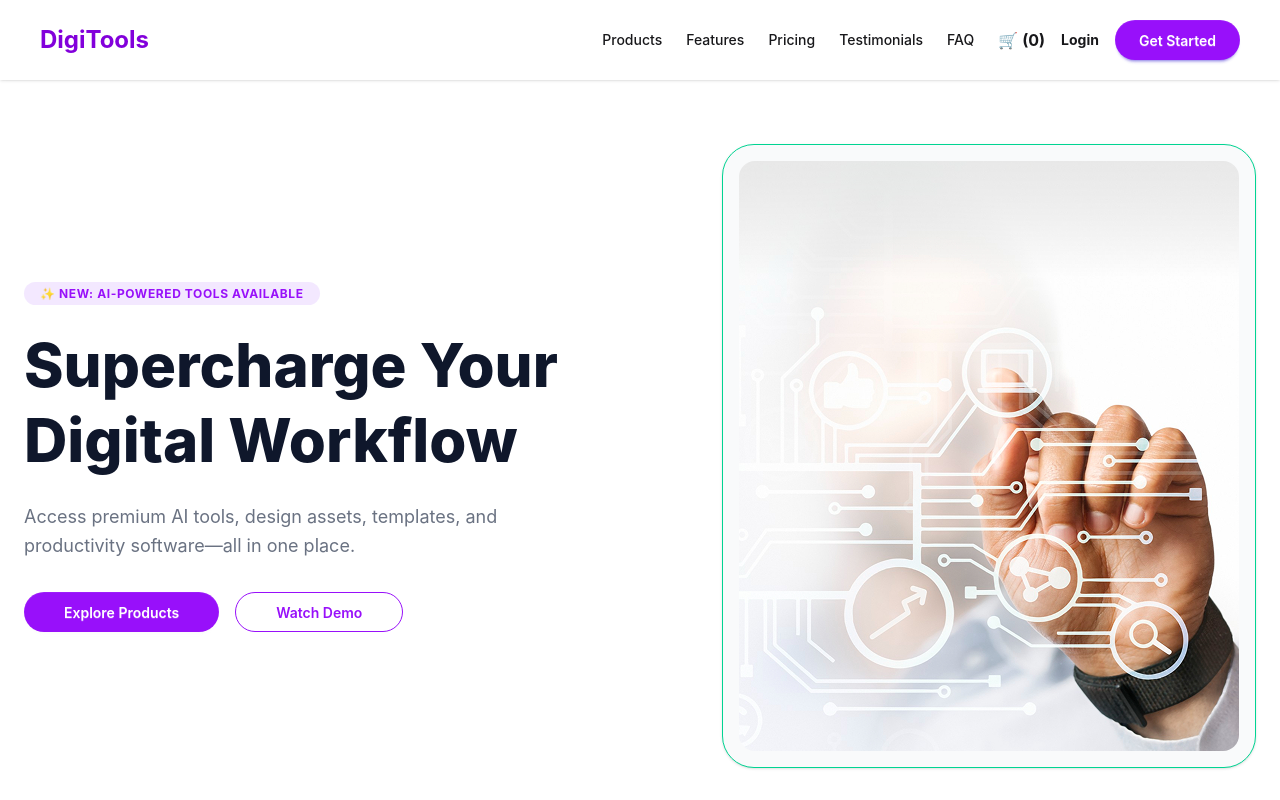
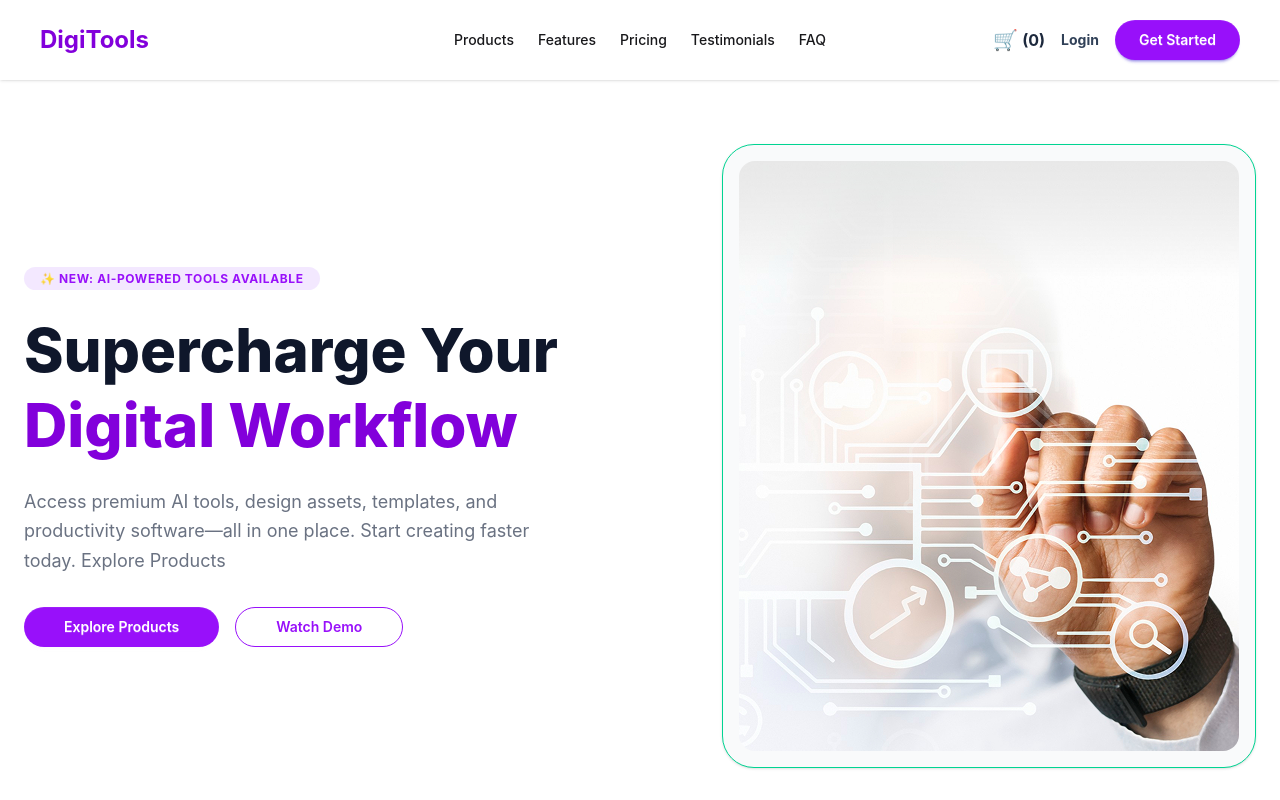
Before and after one commit to 03shawon/A6-Digital-Tools-Website, a React (Vite) app: page / in a window 1280 px wide. Shown: the top 800 px of the page. Built offline with nearby package versions, Linux system fonts and the light colour scheme.

Commit message:
solved nav issue

```diff
--- a/src/components/Hero.jsx
+++ b/src/components/Hero.jsx
@@ -6,10 +6,12 @@ const Hero = () => {
           ✨ New: AI-Powered Tools Available
         </span>
         <h1 className="text-6xl font-extrabold mt-6 leading-tight text-slate-900">
-          Supercharge Your <br/> Digital Workflow
+          Supercharge Your <br /> <span className="text-purple-700">Digital Workflow</span>
         </h1>
         <p className="text-gray-500 mt-6 text-lg max-w-lg leading-relaxed">
-          Access premium AI tools, design assets, templates, and productivity software—all in one place.
+          Access premium AI tools, design assets, templates, and productivity
+          software—all in one place. Start creating faster today.
+          Explore Products
         </p>
         <div className="mt-8 flex gap-4">
           <button className="btn bg-purple-600 hover:bg-purple-700 text-white rounded-full px-10 border-none">Explore Products</button>
--- a/src/components/Navbar.jsx
+++ b/src/components/Navbar.jsx
@@ -1,22 +1,34 @@
-
 const Navbar = ({ count }) => {
   return (
     <nav className="flex justify-between items-center px-10 py-5 sticky top-0 bg-white z-50 shadow-sm">
-      <h1 className="text-2xl font-bold text-purple-700">DigiTools</h1>
-      <div className="flex items-center gap-6">
-        <ul className="hidden md:flex gap-6 text-sm font-medium">
-          <li>Products</li><li>Features</li><li>Pricing</li><li>Testimonials</li><li>FAQ</li>
+
+      <div className="flex-1">
+        <h1 className="text-2xl font-bold text-purple-700 font-sans">DigiTools</h1>
+      </div>
+
+      <div className="hidden md:flex flex-1 justify-center">
+        <ul className="flex gap-6 text-sm font-medium">
+          <li className="cursor-pointer hover:text-purple-600 transition">Products</li>
+          <li className="cursor-pointer hover:text-purple-600 transition">Features</li>
+          <li className="cursor-pointer hover:text-purple-600 transition">Pricing</li>
+          <li className="cursor-pointer hover:text-purple-600 transition">Testimonials</li>
+          <li className="cursor-pointer hover:text-purple-600 transition">FAQ</li>
         </ul>
-        <div className="flex items-center gap-4">
-          <div className="flex items-center gap-1">
-            <span>🛒</span>
-            <span className="font-bold">({count})</span>
-          </div>
-          <button className="text-sm font-bold">Login</button>
-          <button className="btn btn-primary bg-purple-600 border-none rounded-full px-6 text-white">Get Started</button>
+      </div>
+
+      <div className="flex flex-1 items-center justify-end gap-4">
+        <div className="flex items-center gap-1">
+          <span className="text-xl">🛒</span>
+          <span className="font-bold text-slate-800">({count})</span>
         </div>
+        <button className="text-sm font-bold text-slate-700 hover:text-purple-600 transition">Login</button>
+        <button className="btn btn-primary bg-purple-600 hover:bg-purple-700 border-none rounded-full px-6 text-white text-sm">
+          Get Started
+        </button>
       </div>
+
     </nav>
   );
 };
+
 export default Navbar;
```
